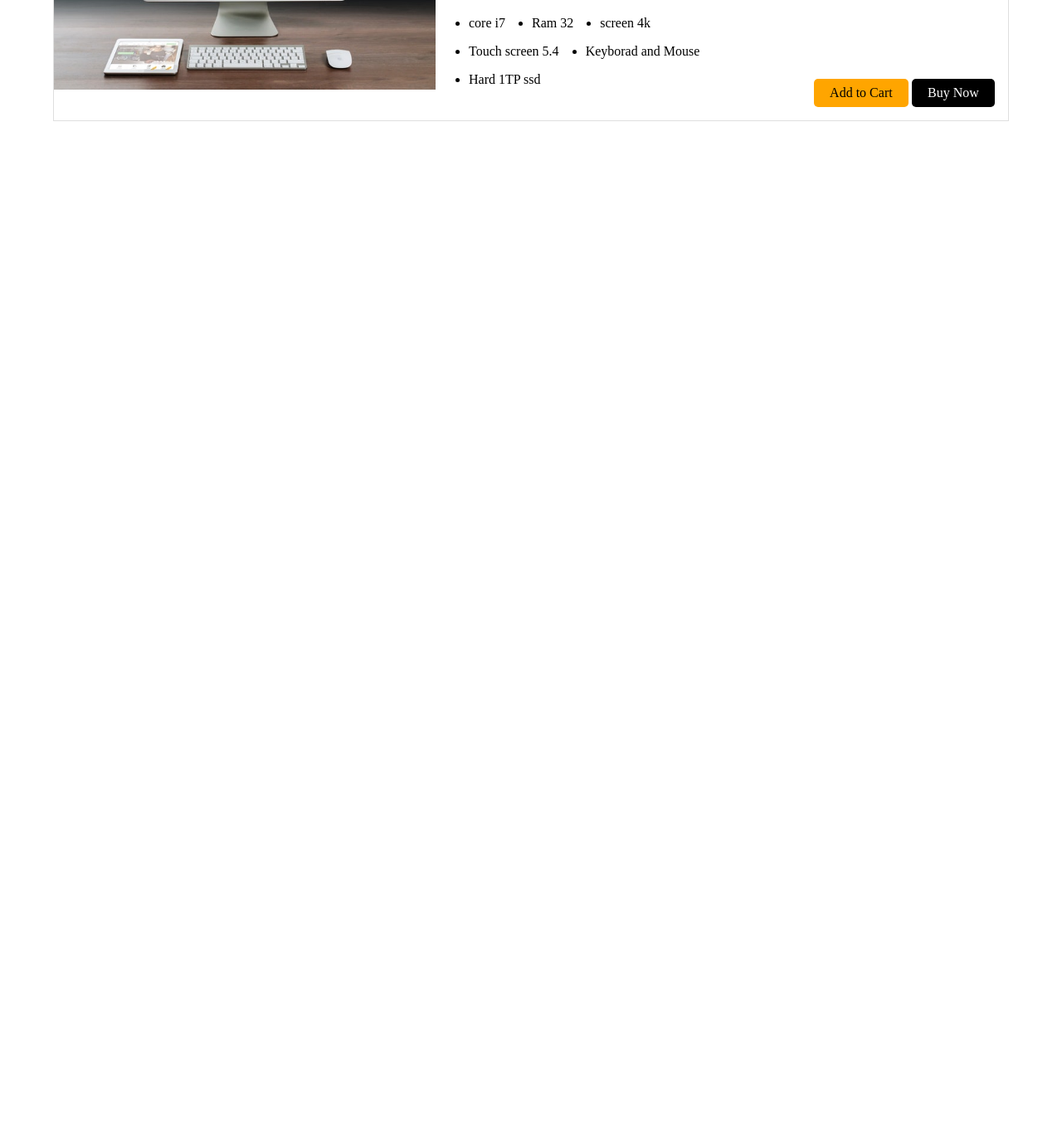
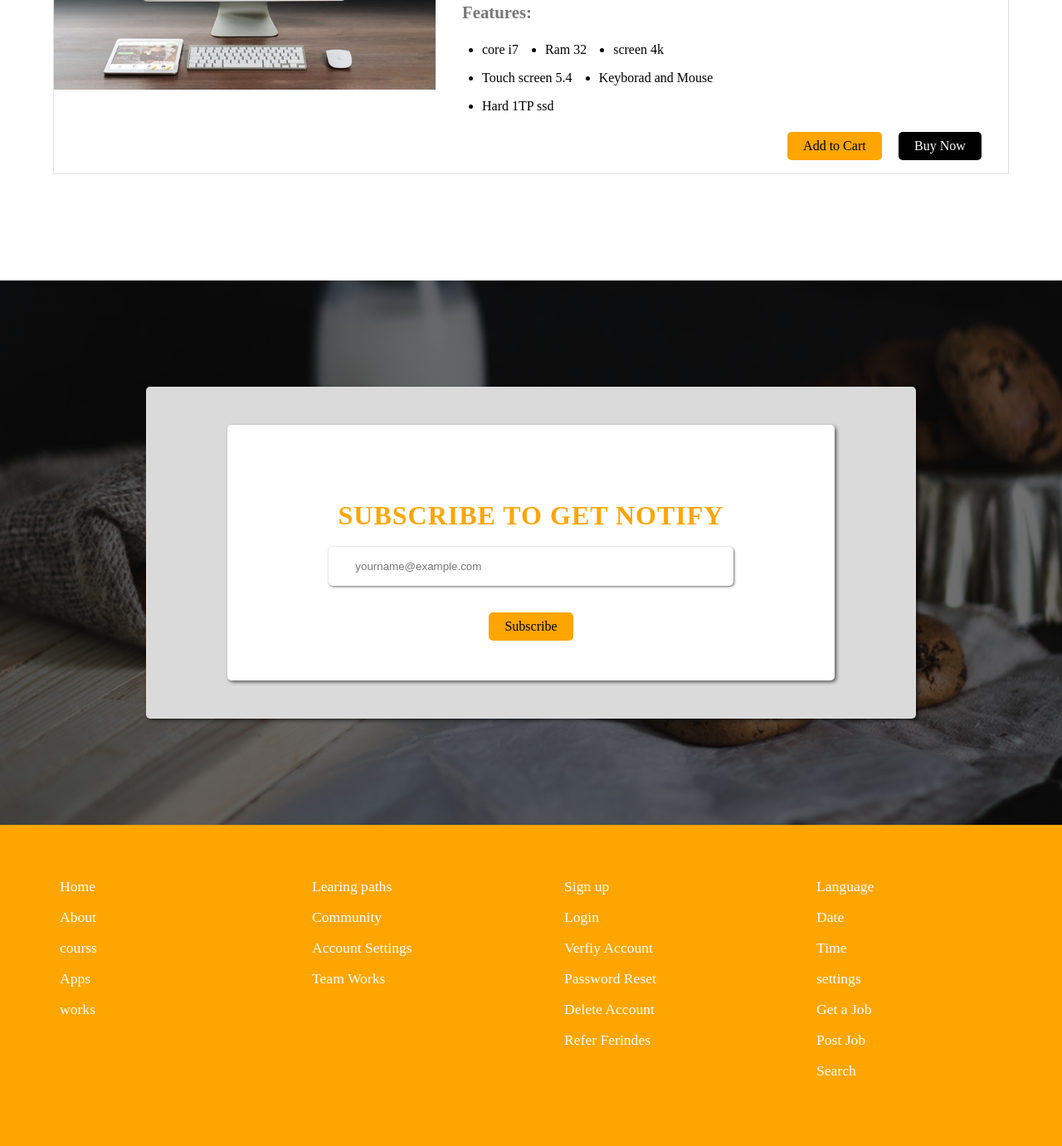
Before and after one commit to Abd-Alwahab/online-store, a website: page index.html in a window 1280 px wide. Shown: the part 3662-5043 px from the top of the page at 83% size. Before the commit the page ends 3936 px from the top, so only its background shows below. Drawn offline with Linux system fonts and the light colour scheme.

Commit message:
add two more sections to the web page

```diff
--- /dev/null
+++ b/css/sass/_feature-producat.scss
@@ -0,0 +1,91 @@
+
+
+.feature-prodact {
+
+    display: flex;
+    border: 1px solid $gray;
+    position: relative;
+    flex-wrap: wrap;
+    box-sizing: border-box;
+
+    &__img {
+
+        max-width: 40%;
+        margin-right: 2rem;
+
+        img {
+            width: 100%;
+            height: auto;
+            display: block;
+        }
+    }
+
+    &__content {
+        max-width: 55%;
+        padding: 3rem 0;
+    }
+
+
+
+    h5 {
+        font-size: 1.3rem;
+        color: #777;
+        margin-bottom: 0;
+        margin-top: .5rem;
+    }
+
+
+    h3 {
+        margin: 0;
+        color: orange;
+        font-size: 1.7rem;
+        letter-spacing: 1px;
+    }
+
+
+    .free {
+        font-size: .8rem;
+        margin-top: .3rem;
+    }
+
+    p {
+        font-size: .9rem;
+        margin-top: .7rem;
+        line-height: 1.6;
+    }
+
+
+    &__list {
+        padding: 0 0 0 .5rem;
+        display: flex;
+        width: 50%;
+        flex-wrap: wrap;
+
+    }
+
+
+    &__item {
+        margin: .5rem 1rem;
+    }
+
+
+    &__link {
+        text-decoration: none;
+        color: #000;
+    }
+
+
+    .btns {
+        position: absolute;
+        right: 1rem;
+        bottom: 1rem;
+        display: block;
+
+        a:not(last-child) {
+
+            margin-right: 1rem;
+        }
+    }
+
+
+}
--- /dev/null
+++ b/css/sass/_subscribe.scss
@@ -0,0 +1,60 @@
+
+.subscribe {
+
+    background-color: rgb(190, 190, 190);
+    background-image:linear-gradient(rgba(0, 0, 0, 0.541),rgba(0, 0, 0, 0.541)), url(../../images/subscribe-image.jpg);
+    background-size: cover;
+    background-attachment: fixed;
+    height: auto;
+    background-position: center;
+    padding: 8rem 4rem;
+    display: flex;
+    justify-content: center;
+    align-items: center;
+
+    &__content {
+
+        border-radius: 5px;
+        box-shadow: 2px 2px 4px rgba(0, 0, 0, 0.603);
+        background-color: rgb(218, 218, 218);
+        height: 25rem;
+        min-width: 75%;
+        display: flex;
+        justify-content: center;
+        align-items: center;
+        padding: 0 2rem;
+    }
+
+
+    &__form {
+        box-shadow: 2px 2px 4px rgba(0, 0, 0, 0.603);
+        background-color: #fff;
+        display: flex;
+        min-width: 70%;
+        align-items: center;
+        padding: 3rem 4rem;
+        border-radius: 5px;
+        flex-direction: column;
+        justify-content: center;
+    }
+
+    &__title {
+
+        margin-bottom: 1.2rem;
+        color: orange;
+        font-size: 2rem;
+        text-transform: uppercase;letter-spacing: 1px;
+
+    }
+
+
+    &__input {
+        margin-bottom: 2rem;
+        border: none;
+        border-radius: 5px;
+        box-shadow: 1px 1px 3px rgba(0, 0, 0, 0.603);
+        padding: 1rem 2rem;
+        min-width: 70%;
+    }
+
+}
--- a/css/sass/main.scss
+++ b/css/sass/main.scss
@@ -9,88 +9,48 @@
 @import "how-its-works";
 @import "prodcuts";
 @import "about";
-
-
-.feature-prodact {
-
-    display: flex;
-    border: 1px solid $gray;
-    position: relative;
-    flex-wrap: wrap;
-    box-sizing: border-box;
-
-    &__img {
-
-        max-width: 40%;
-        margin-right: 1rem;
-
-        img {
-            width: 100%;
-            display: block;
-        }
-    }
-
-    &__content {
-        max-width: 55%;
-        padding: 1rem 0;
-    }
+@import "feature-producat";
+@import "subscribe";
 
 
 
-    h5 {
-        font-size: 1.3rem;
-        color: #777;
-        margin-bottom: 0;
-        margin-top: .5rem;
-    }
+.footer {
+
+    padding: 3rem 2rem;
+    background-color: orange;
+    box-sizing: border-box;
 
 
-    h3 {
-        margin: 0;
-        color: orange;
-        font-size: 1.7rem;
-        letter-spacing: 1px;
-    }
+    &__nav {
 
+        display: flex;
+        justify-content: space-between;
+        flex-wrap: wrap;
+        box-sizing: border-box;
 
-    .free {
-        font-size: .8rem;
-        margin-top: .3rem;
-    }
-
-    p {
-        font-size: .9rem;
-        margin-top: .7rem;
-        line-height: 1.6;
     }
 
 
     &__list {
-        padding: 0 0 0 .5rem;
-        display: flex;
-        width: 50%;
-        flex-wrap: wrap;
+
+        list-style: none;
+        min-width: 25%;
+        box-sizing: border-box;
+
 
     }
 
 
     &__item {
-        margin: .5rem 1rem;
+        margin-bottom: 1rem;
     }
 
 
     &__link {
+
         text-decoration: none;
-        color: #000;
+        font-size: 1.1rem;
+        color: #fff;
     }
 
-
-    .btns {
-        position: absolute;
-        right: 1rem;
-        bottom: 1rem;
-        display: block;
-    }
-
-
 }
--- a/index.html
+++ b/index.html
@@ -342,5 +342,73 @@
             </div>
         </section>
 
+
+        <section class="section subscribe">
+
+            <div class="subscribe__content">
+
+                <div class="subscribe__form">
+                    <h4 class="subscribe__title">
+                        Subscribe to get Notify
+                    </h4>
+
+                    <input type="text" class="subscribe__input" placeholder=
+                    "yourname@example.com">
+
+                    <a href="" class="btn btn--large btn--orange">Subscribe</a>
+                </div>
+
+            </div>
+
+
+
+
+        </section>
+
+
+        <footer class="footer">
+
+            <nav class="footer__nav">
+                <ul class="footer__list">
+                    <li class="footer__item"><a class="footer__link" href="">Home</a></li>
+                    <li class="footer__item"><a class="footer__link" href="" >About</a></li>
+                    <li class="footer__item"><a class="footer__link" href="">courss</a></li>
+                    <li class="footer__item"><a class="footer__link" href="">Apps</a></li>
+                    <li class="footer__item"><a class="footer__link" href="">works</a></li>
+                </ul>
+
+
+                <ul class="footer__list">
+                    <li class="footer__item"><a class="footer__link" href="">Learing paths</a></li>
+                    <li class="footer__item"><a class="footer__link" href="" >Community</a></li>
+                    <li class="footer__item"><a class="footer__link" href="">Account Settings</a></li>
+                    <li class="footer__item"><a class="footer__link" href="">Team Works</a></li>
+                </ul>
+
+                <ul class="footer__list">
+                    <li class="footer__item"><a class="footer__link" href="">Sign up</a></li>
+                    <li class="footer__item"><a class="footer__link" href="" >Login</a></li>
+                    <li class="footer__item"><a class="footer__link" href="">Verfiy Account</a></li>
+                    <li class="footer__item"><a class="footer__link" href="">Password Reset</a></li>
+                    <li class="footer__item"><a class="footer__link" href="">Delete Account</a></li>
+                    <li class="footer__item"><a class="footer__link" href="">Refer Ferindes</a></li>
+                </ul>
+
+                <ul class="footer__list">
+                    <li class="footer__item"><a class="footer__link" href="">Language</a></li>
+                    <li class="footer__item"><a class="footer__link" href="" >Date</a></li>
+                    <li class="footer__item"><a class="footer__link" href="">Time</a></li>
+                    <li class="footer__item"><a class="footer__link" href="">settings</a></li>
+                    <li class="footer__item"><a class="footer__link" href="" >Get a Job</a></li>
+                    <li class="footer__item"><a class="footer__link" href="">Post Job</a></li>
+                    <li class="footer__item"><a class="footer__link" href="">Search</a></li>
+                </ul>
+
+
+
+            </nav>
+        </footer>
+
+
     </body>
 </html>
```
Also changed, not shown: css/style.css, images/subscribe-image.jpg (added), images/subscribe-sub-image.jpg (added).
